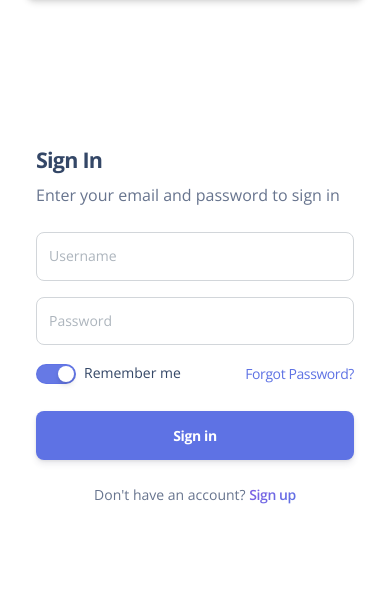
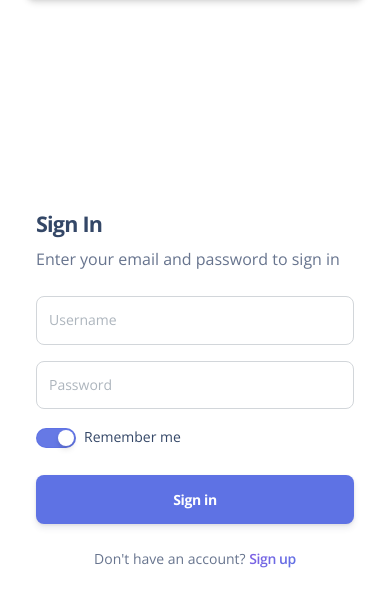
Before and after one commit to supercool27/HRMdjango, a Django app: page /accounts/login/ in a window 390 px wide. Shown: the part 85-701 px from the top of the page. Run offline with Django 4.2, Linux system fonts and the light colour scheme; some libraries are stand-ins or nearby versions.

Commit message:
Fix: Working Code is ref to live one

```diff
--- a/templates/accounts/login.html
+++ b/templates/accounts/login.html
@@ -5,8 +5,9 @@
   <div class="page-header min-vh-100">
     <div class="container">
       <div class="row">
-        <div class="col-xl-4 col-lg-5 col-md-7 mx-auto">
-          <div class="card card-plain">
+        <!-- Left: Login Form -->
+        <div class="col-xl-4 col-lg-5 col-md-6 d-flex flex-column mx-auto">
+          <div class="card card-plain mt-8">
             <div class="card-header pb-0 text-start">
               <h4 class="font-weight-bolder">Sign In</h4>
               <p class="mb-0">Enter your email and password to sign in</p>
@@ -15,44 +16,43 @@
               <form method="post">
                 {% csrf_token %}
                 <div class="mb-3">
-                  <input type="text" name="username" class="form-control form-control-lg" placeholder="Username"
-                    required>
+                  <input type="text" name="username" class="form-control form-control-lg" placeholder="Username" required>
                 </div>
                 <div class="mb-3">
-                  <input type="password" name="password" class="form-control form-control-lg" placeholder="Password"
-                    required>
+                  <input type="password" name="password" class="form-control form-control-lg" placeholder="Password" required>
                 </div>
-                <div class="d-flex justify-content-between">
-                  <div class="form-check form-switch">
-                    <input class="form-check-input" type="checkbox" id="rememberMe" checked>
-                    <label class="form-check-label" for="rememberMe">Remember me</label>
-                  </div>
-                  <div><a href="/accounts/password-reset/" class="text-sm text-primary">Forgot Password?</a></div>
+                <div class="form-check form-switch">
+                  <input class="form-check-input" type="checkbox" id="rememberMe" checked>
+                  <label class="form-check-label" for="rememberMe">Remember me</label>
                 </div>
                 <div class="text-center">
                   <button type="submit" class="btn btn-lg btn-primary w-100 mt-4 mb-0">Sign in</button>
                 </div>
               </form>
             </div>
-            <div class="card-footer text-center pt-0">
-              <p class="mb-4 text-sm">
+            <div class="card-footer text-center pt-0 px-lg-2 px-1">
+              <p class="mb-4 text-sm mx-auto">
                 Don't have an account?
                 <a href="/accounts/register/" class="text-primary text-gradient font-weight-bold">Sign up</a>
               </p>
             </div>
           </div>
         </div>
-        <div class="col-lg-6 d-none d-lg-flex align-items-center justify-content-center">
-          <div class="h-100 m-3 px-7 border-radius-lg d-flex flex-column justify-content-center"
+
+        <!-- Right: Image -->
+        <div class="col-6 d-lg-flex d-none h-100 my-auto px-0 position-relative overflow-hidden">
+          <div class="bg-cover position-absolute fixed-top ms-auto h-100 z-index-0 d-none d-md-block"
             style="background-image: url('https://raw.githubusercontent.com/creativetimofficial/public-assets/master/argon-dashboard-pro/assets/img/signin-ill.jpg'); background-size: cover;">
             <span class="mask bg-gradient-primary opacity-6"></span>
-            <h4 class="mt-5 text-white font-weight-bolder">"Attention is the new currency"</h4>
-            <p class="text-white">The more effortless the writing looks, the more effort the writer actually put into
-              the process.</p>
+          </div>
+          <div class="position-relative z-index-1 text-center text-white p-5">
+            <h4 class="mt-5 font-weight-bolder">"Attention is the new currency"</h4>
+            <p>The more effortless the writing looks, the more effort the writer actually put into the process.</p>
           </div>
         </div>
       </div>
     </div>
   </div>
 </section>
+
 {% endblock %}
```
